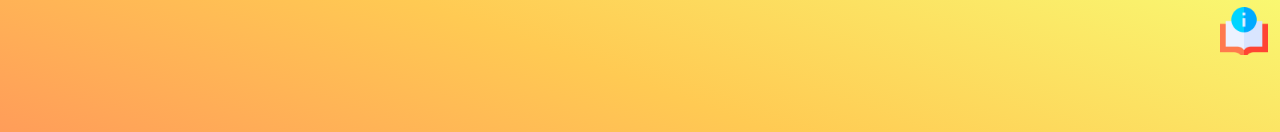
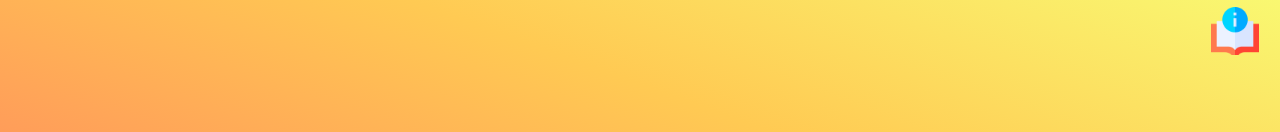
Before and after one commit to Lauren-Mercedes/language-click, a plain HTML site: page index.html in a window 1280 px wide. Shown: the top 132 px of the page. Drawn offline with Linux system fonts and the light colour scheme.

Commit message:
HTML Validator duplicate instructions ID fix

```diff
--- a/assets/css/style.css
+++ b/assets/css/style.css
@@ -22,7 +22,7 @@ header {
 .top-button {
     /* size */
     height: 3rem;
-    width: 3rem;
+    min-width: 3rem;
     /* remove border & background */
     border-style: none;
     background: none;
@@ -32,6 +32,8 @@ header {
 /* instruction button position (to the right) */
 #instructions {
     float: right;
+   max-width: 3.5rem;
+   margin-right: 1%;
 }
 
 /* return button position (to the left */
--- a/index.html
+++ b/index.html
@@ -25,8 +25,7 @@
         <!-- Instructions button -->
         <button id="instructions" class="top-button" aria-label="open instruction pop up" onclick="showInstructions()"
             title="Instructions">
-            <img src="assets/images/icons/instrutctions-icon.png" alt="image of instruction manual" id="instructions"
-                class="top-button">
+            <img src="assets/images/icons/instrutctions-icon.png" alt="image of instruction manual" class="top-button">
         </button>
         <!-- Popup box for instructions -->
         <div id="popup">
```
Also changed, not shown: language.html (+1 -2 lines), level.html (+1 -2 lines), questions.html (+1 -2 lines), README.md, assets/readme-media/duplicate-id-error.png (added).
